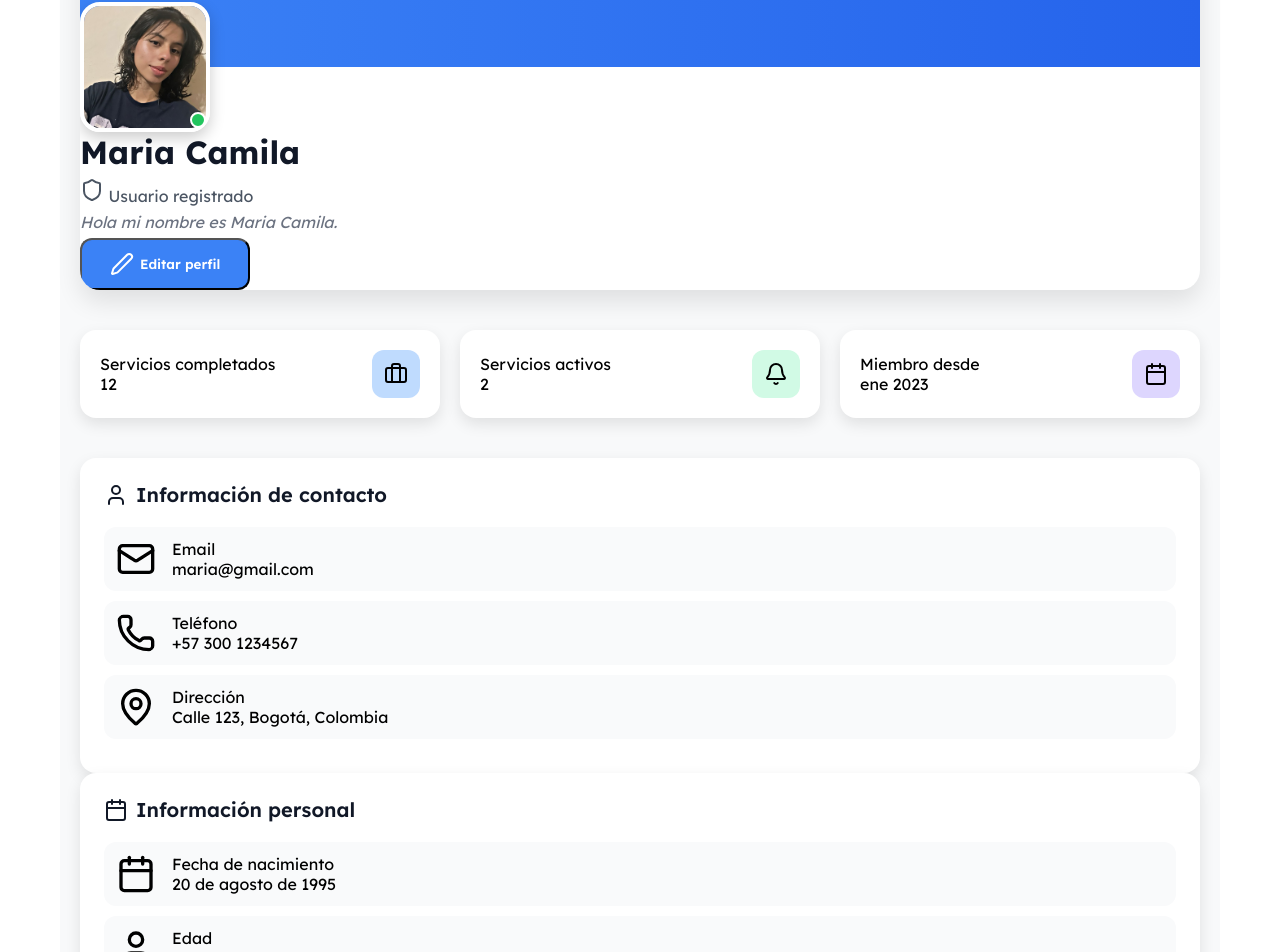
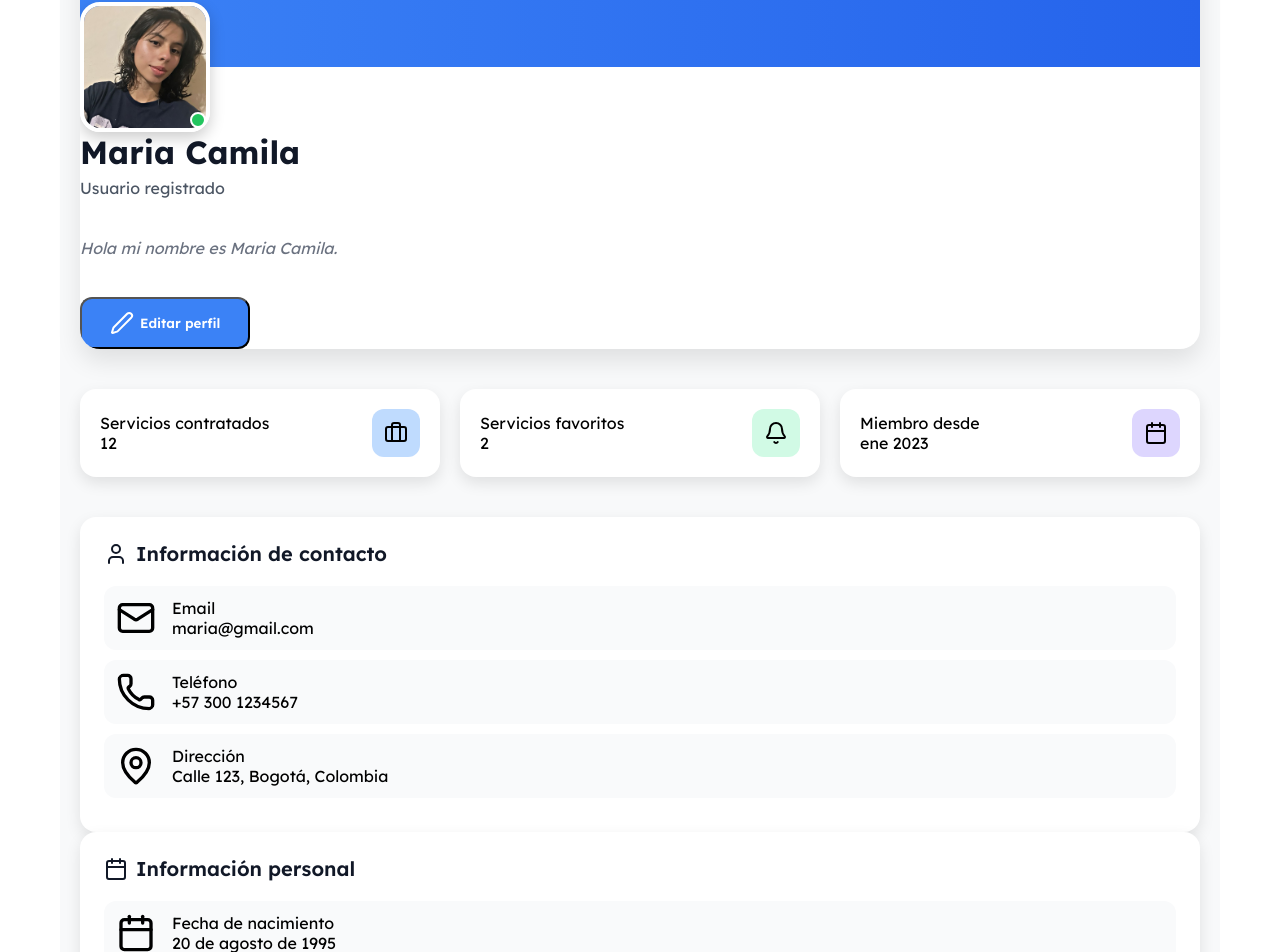
Before and after one commit to Allygoo/allygo-frontend, a React (Vite) app: page /user in a window 1280 px wide. Shown: the part 203-1155 px from the top of the page. Built offline with nearby package versions, Linux system fonts and the light colour scheme.

Commit message:
Update fromat

```diff
--- a/src/components/UserSection.jsx
+++ b/src/components/UserSection.jsx
@@ -42,7 +42,7 @@ function UserPage() {
             <div className="user-details">
               <h1>{user.name}</h1>
               <p className="user-role">
-                <Shield className="icon" /> {user.role}
+                {user.role}
               </p>
               <p className="user-bio">{user.bio}</p>
             </div>
@@ -58,7 +58,7 @@ function UserPage() {
       <div className="stats-grid">
         <div className="stat-card blue">
           <div>
-            <p className="stat-label">Servicios completados</p>
+            <p className="stat-label">Servicios contratados</p>
             <p className="stat-value">{user.servicesCompleted}</p>
           </div>
           <div className="icon-container bg-blue">
@@ -68,7 +68,7 @@ function UserPage() {
 
         <div className="stat-card green">
           <div>
-            <p className="stat-label">Servicios activos</p>
+            <p className="stat-label">Servicios favoritos</p>
             <p className="stat-value">{user.activeServices}</p>
           </div>
           <div className="icon-container bg-green">
@@ -134,13 +134,7 @@ function UserPage() {
                 <p>{new Date(user.dob).toLocaleDateString('es-ES', { day:'numeric', month:'long', year:'numeric'})}</p>
               </div>
             </div>
-            <div className="info-item">
-              <div className="icon bg-blue"><User className="icon" /></div>
-              <div>
-                <p>Edad</p>
-                <p>{new Date().getFullYear() - new Date(user.dob).getFullYear()} años</p>
-              </div>
-            </div>
+
             <div className="info-item">
               <div className="icon bg-indigo"><Shield className="icon" /></div>
               <div>
--- a/src/styles/UserSection.css
+++ b/src/styles/UserSection.css
@@ -68,6 +68,8 @@
 .user-details .user-bio {
   font-style: italic;
   color: #6b7280;
+  padding-top: 3%;
+  padding-bottom: 3%;
 }
 
 /* Botón Editar */
```
